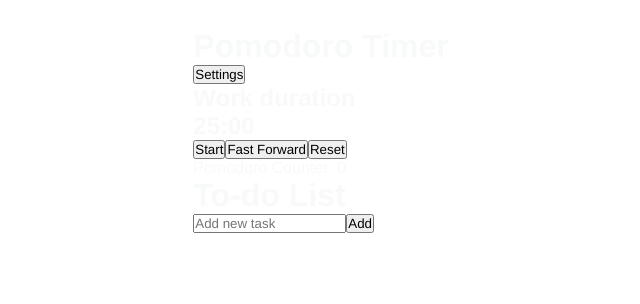
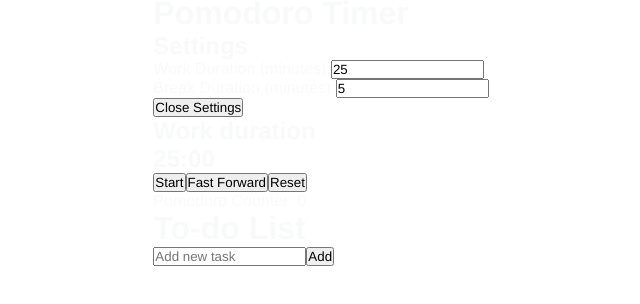
Before and after one commit to estherphang/kitt-it-up, a React (Vite) app: page / in a window 1280 px wide. Shown: the part 270-574 px from the top of the page, without its empty margins (319-959 px from the left). Built offline with nearby package versions, Linux system fonts and the light colour scheme.

Commit message:
saved package files.

```diff
--- a/src/TimerSettings.jsx
+++ b/src/TimerSettings.jsx
@@ -10,8 +10,6 @@
 }) => {
   return (
     <>
-      <button onClick={() => setShowSetting(true)}>Settings</button>
-      {showSetting && (
       <div>
         <h2>Settings</h2>
         <div>
@@ -38,7 +36,6 @@
         </div>
         <button onClick={() => setShowSetting(false)}>Close Settings</button>
       </div>
-      )}
     </>
   );
 };
```
Also changed, not shown: package.json (+7 -1 lines), 1 other file (tests, documents, lock files or other folders). Lines whose indentation alone changed are shown as unchanged.
